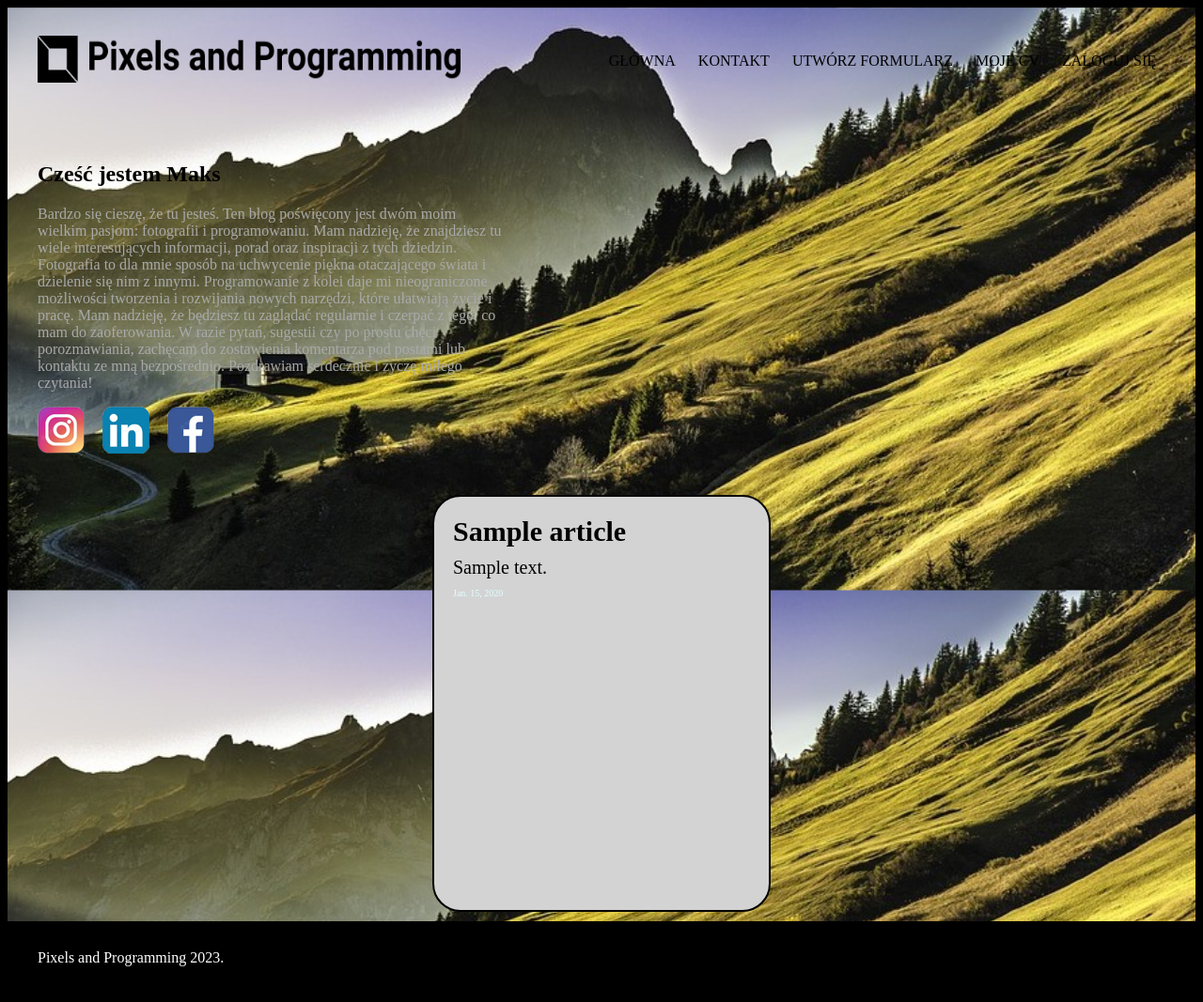
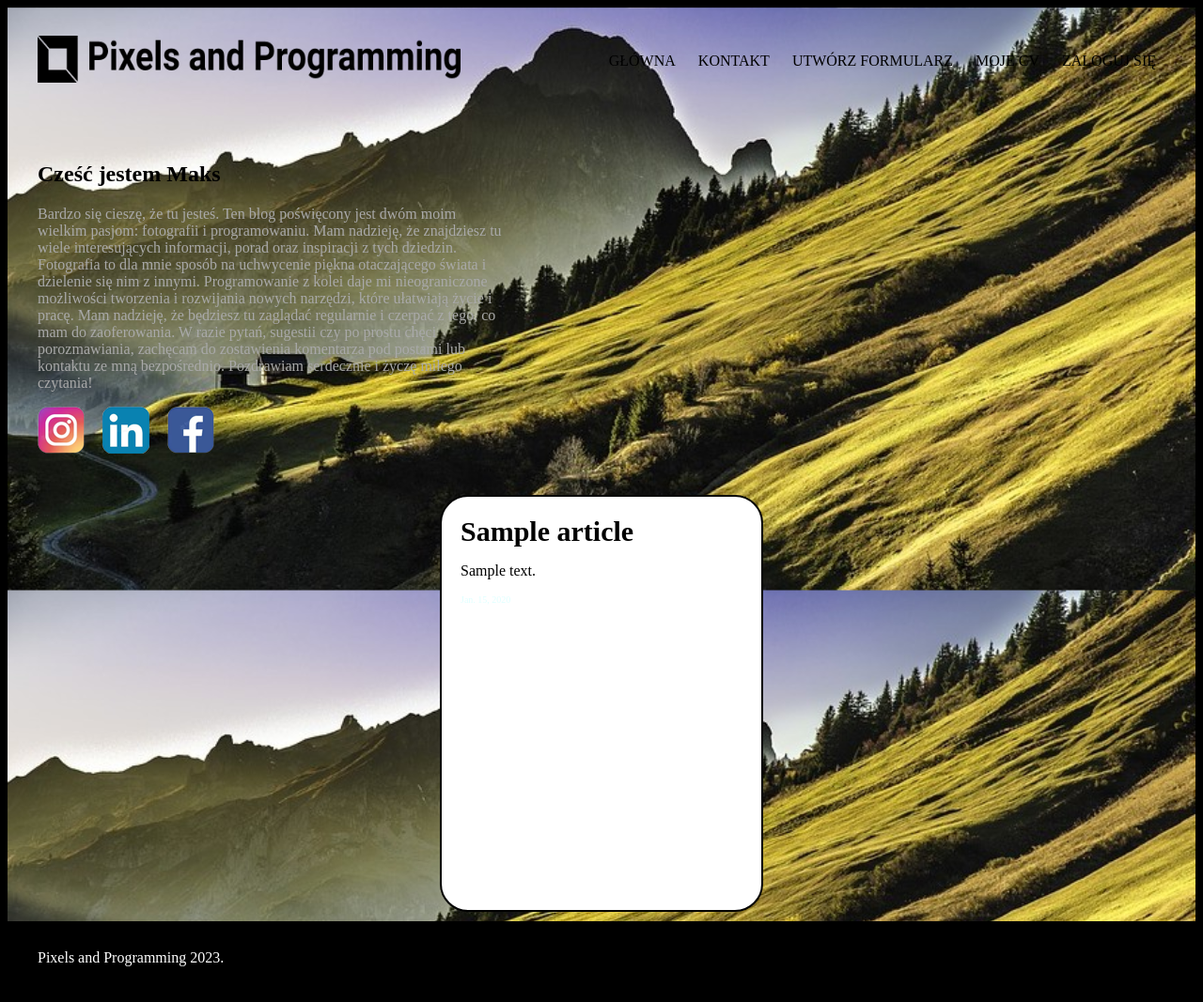
Before and after one commit to Maksymilian03/Pixels_and_programing, a Django app: page / in a window 1280 px wide. Shown: the whole page at 94% size. Run offline with Django 4.2, Linux system fonts and the light colour scheme; tables that the repository leaves empty hold one stand-in row (values such as "Sample post").

Commit message:
Added new jpg

```diff
--- a/blog/static/css/style.css
+++ b/blog/static/css/style.css
@@ -75,9 +75,9 @@ html {
 
 }
 .box{
-    width: 25%;
+    width: 300px;
     height: 400px;
-    background-color: lightgrey;
+    background-color: white;
     margin: 10px;
     padding: 20px;
     border: 2px solid black;
@@ -90,10 +90,16 @@ html {
     margin: 0px;
 }
 
-.content{
-    font-size: 20px;
-    margin-top: 10px;
-    margin-bottom: 0px;
+.baner{
+    height: 280px;
+    width: 280px;
+    margin: 0 10px 10px 10px;
+}
+
+.baner:hover{
+    height: 300px;
+    width: 300px;
+    margin: 0 0 10px 0;
 }
 
 .date{
```
Also changed, not shown: blog/static/jpg/19a0a7d1baf8ff11441bd0f8204db9fc_4tFjAvg.jpg (deleted), blog/static/jpg/IMG_5825.jpg (added), blog/static/jpg/IMG_5840.jpg (added), blog/static/jpg/IMG_5847.jpg (added), blog/static/jpg/fcc20681c5ae64fd5cc52b3a4bf6115f.jpg (deleted), blog/static/jpg/jabłko.jpg (added), blog/static/jpg/lechia.png (deleted).
